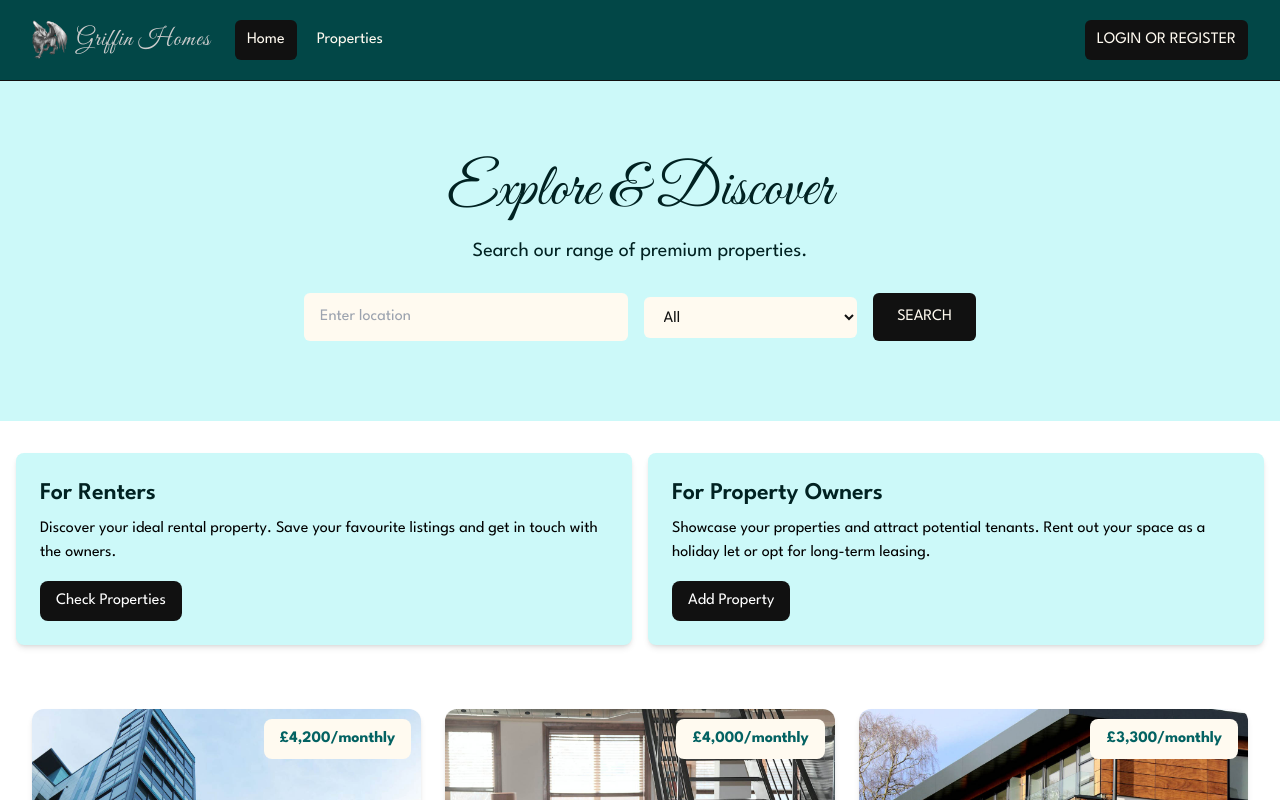
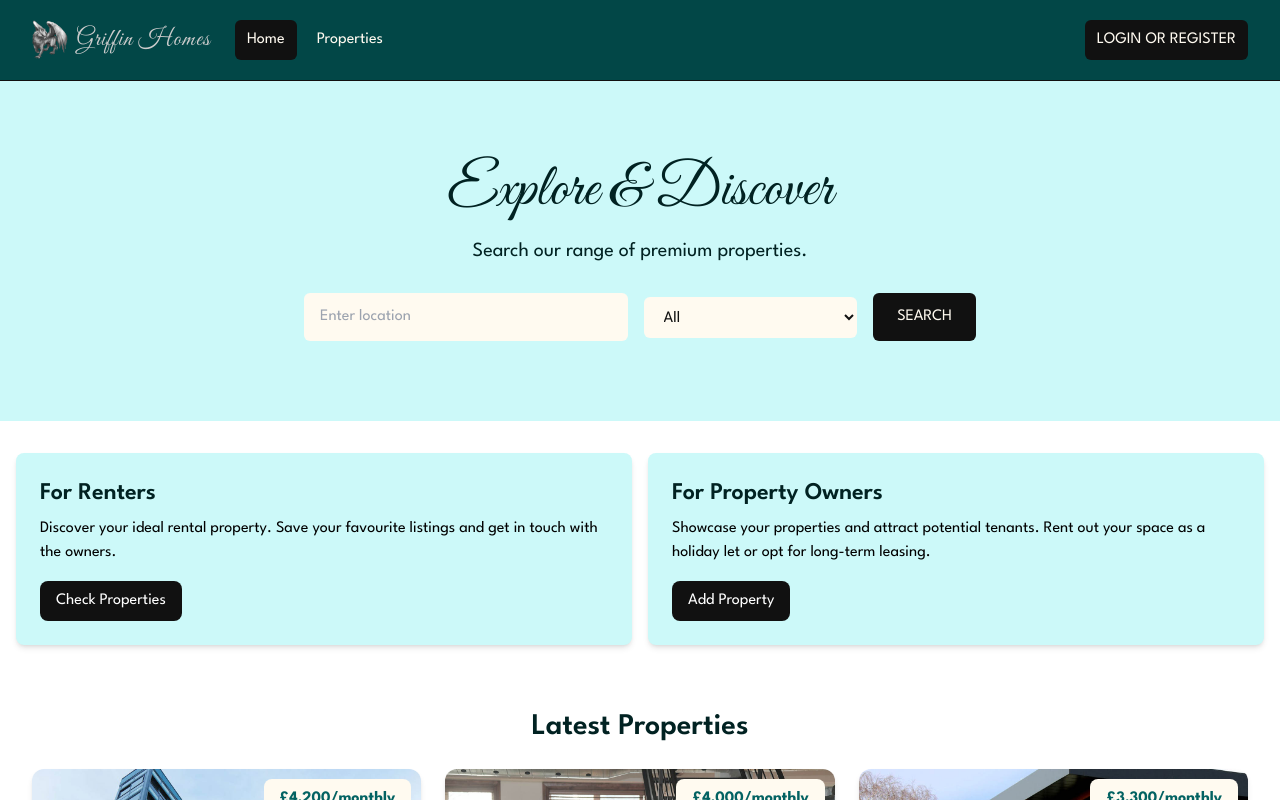
Before and after one commit to Nimira43/Griffin-Homes, a Next.js app: page / in a window 1280 px wide. Shown: the top 800 px of the page. Built offline with nearby package versions, Linux system fonts and the light colour scheme.

Commit message:
Added h2 title to the HomeProperties component.

```diff
--- a/components/HomeProperties.jsx
+++ b/components/HomeProperties.jsx
@@ -5,6 +5,7 @@ const HomeProperties = () => {
   return (
     <section className='px-4 py-6'>
       <div className='container-xl lg:container m-auto px-4 py-6'>
+        <h2 className='text-3xl font-semibold text-prime-dark-extra mb-6 text-center'>Latest Properties</h2>
         {properties.length === 0 ? (<p>No Properties Found</p>) : (
           <div className='grid grid-cols-1 md:grid-cols-3 gap-6'>
             {
```
